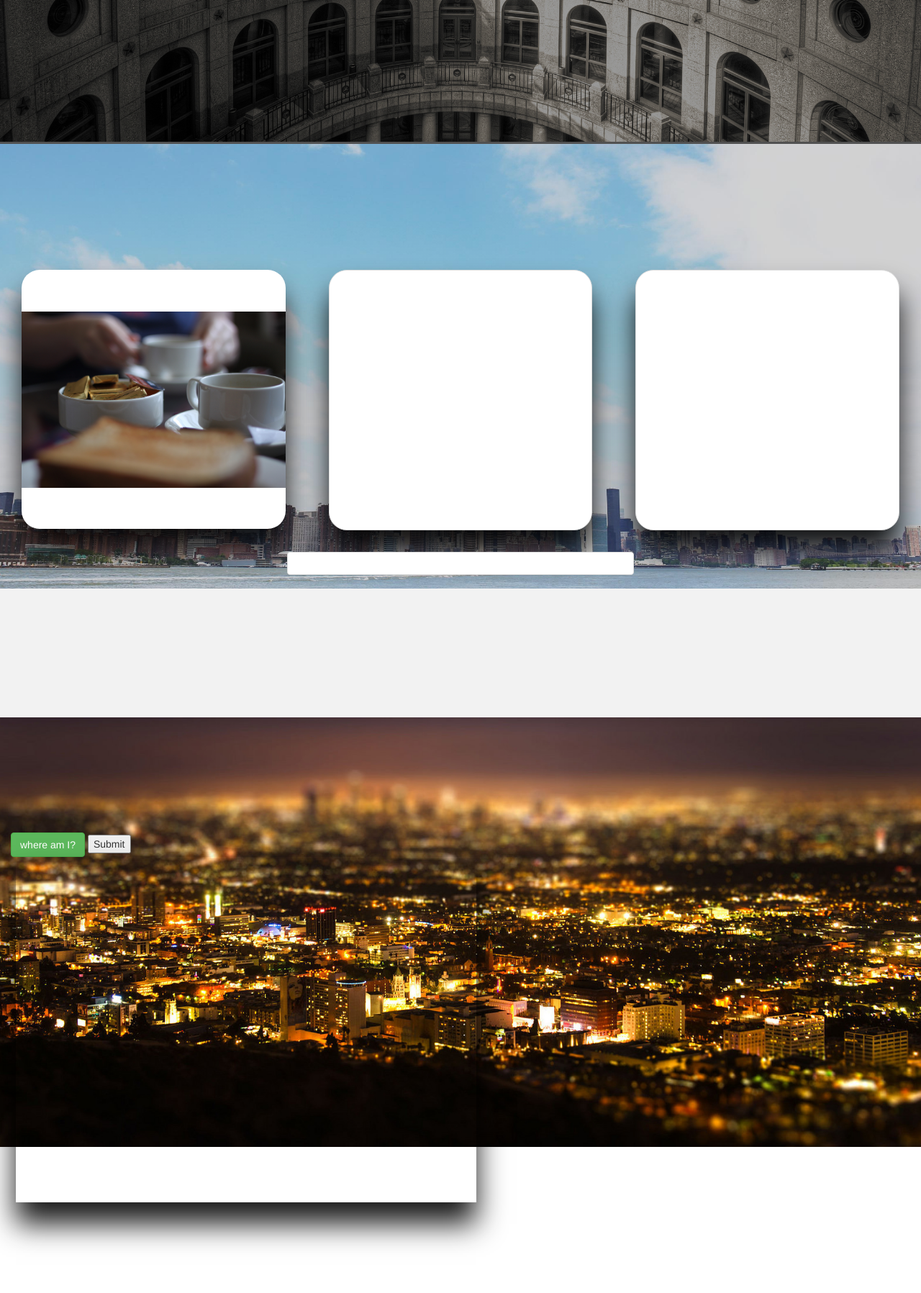
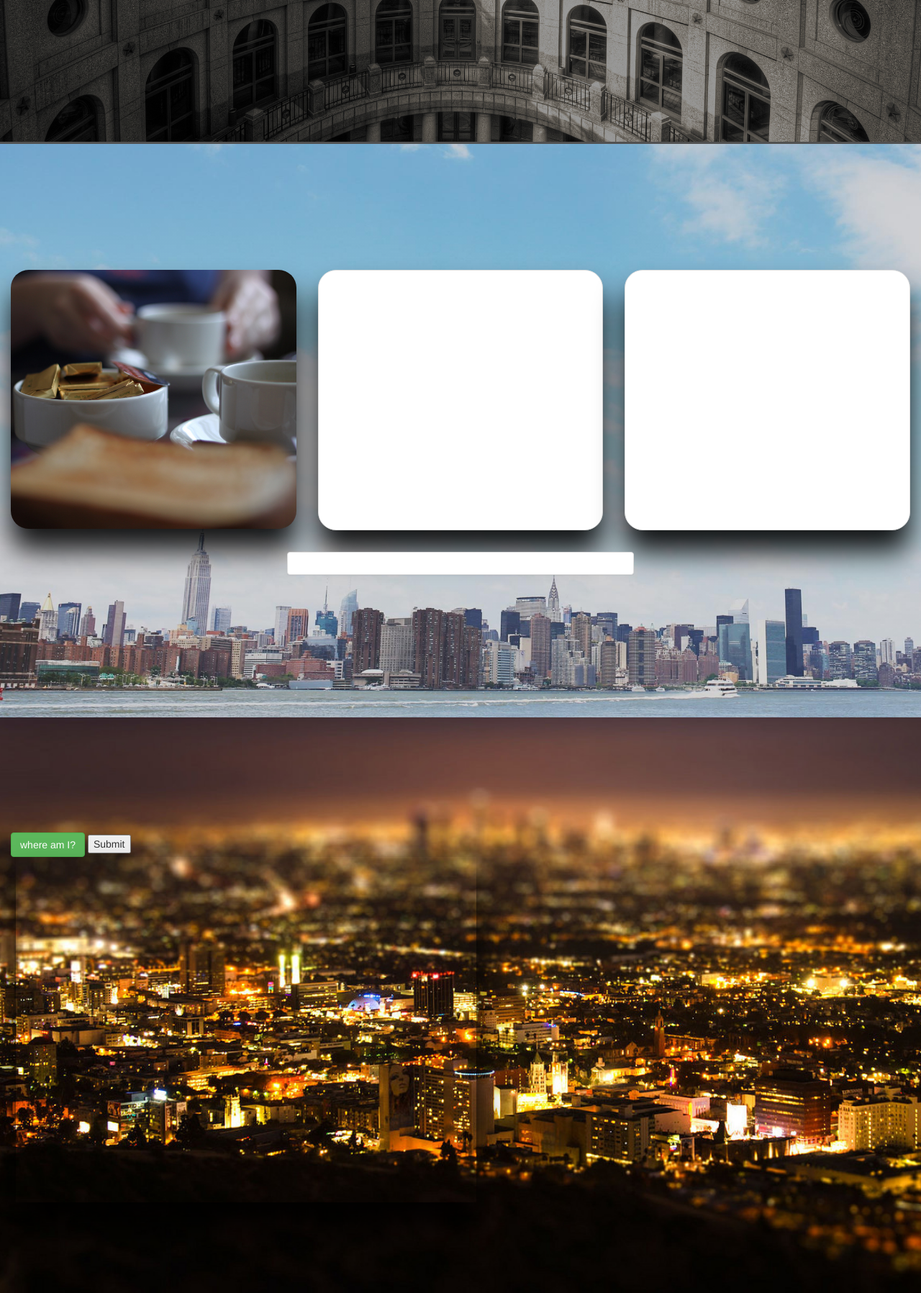
Before and after one commit to sbs863/GitStarted, a PHP site: page / in a window 1280 px wide. Shown: the part 603-2400 px from the top of the page at 72% size. Run offline with PHP 8.4, Linux system fonts and the light colour scheme; some libraries are stand-ins or nearby versions.

Commit message:
front end updates

```diff
--- a/assets/css/style.css
+++ b/assets/css/style.css
@@ -10,6 +10,14 @@
 
 html {
     min-height: 100%;
+        max-width: 100%;
+    overflow-x: hidden;
+
+}
+
+body {
+        max-width: 100%;
+    overflow-x: hidden;
 }
 
 .navbar {
@@ -37,7 +45,7 @@ html {
     background-repeat: no-repeat;
     outline-style: solid;
     outline-color: #515151;
-    background-size: 100%;
+   background-size: cover;
 }
 
 #page1 {
@@ -46,12 +54,13 @@ html {
     justify-content: center;
     min-height: 100vh;
     background-image: linear-gradient( rgba(0, 0, 0, 0.05), rgba(0, 0, 0, 0.05)), url(../images/bg.jpg);
-    background-size: 100%;
+    background-size: cover;
     background-repeat: no-repeat;
 }
 
 .times {
     min-height: 45vh;
+
 }
 
 .round {
@@ -60,7 +69,7 @@ html {
 
 .morning {
     background-image: url(../images/coffee.jpg);
-    background-size: contain;
+    background-size: cover;
     background-position: center;
     background-repeat: no-repeat;
     max-height: 100%;
@@ -76,8 +85,9 @@ html {
     justify-content: space-around;
     align-content: center;
     border-bottom-style: solid;
-    background-size: 100%;
+    background-size: cover;
     background-repeat: no-repeat;
+
 }
 
 .buttonDiv {
--- a/assets/javascript/app.js
+++ b/assets/javascript/app.js
@@ -30,6 +30,7 @@
 
 
   var myArray = ['dog', 'cat', 'pet'];
+  console.log(myArray);
 
   $(".times").click(function populateButtons(array) {
       for (var i = 0; i < myArray.length; i++) {
@@ -75,8 +76,8 @@
 
 
   /*geolocation*/
-    $("#locate").on("click", function() {
-
+  // $("#locate").on("click", function() {
+  function geoLocate() {
       var options = {
           enableHighAccuracy: true,
           timeout: 5000,
@@ -98,14 +99,22 @@
 
       navigator.geolocation.getCurrentPosition(success, error, options);
 
-        $.ajax({ url: queryURL, method: 'GET' })
+      $.ajax({
+        url: queryURL,
+         method: 'GET',
+         async: false,
+          })
           .done(function(response) {
-                startPoint.lat = response.lat;
-                startPoint.lng = response.lon;
+              startPoint.lat = parseFloat(response.lat);
+              startPoint.lng = parseFloat(response.lon);
               console.log(response.lon);
               console.log(response.lat);
+              console.log('a');
           });
-    });
+
+  }
+
+  // });
   console.log(startPoint);
   /*places search */
   function initmap() {
@@ -141,14 +150,14 @@
       if (status === google.maps.places.PlacesServiceStatus.OK) {
           for (var i = 0; i < results.length; i++) {
               shoppingArray.push(results[i]);
-                console.log(shoppingArray);
+              // console.log(shoppingArray);
           }
 
           /*calls to other functions must be made in this space within callback*/
           initMap2();
 
       }
-    };
+  }
 
   function callback2(results, status) {
       if (status === google.maps.places.PlacesServiceStatus.OK) {
@@ -156,21 +165,36 @@
               museumArray.push(results[i].vicinity);
           }
       }
-    };
+  }
   /*directions functions*/
   /*creates map*/
   function initMap2() {
+
+      geoLocate();
+      console.log(startPoint.lng + ";alsjkfasd;kfjasd;flkj");
       var directionsService = new google.maps.DirectionsService;
       var directionsDisplay = new google.maps.DirectionsRenderer;
       var map2 = new google.maps.Map(document.getElementById('map2'), {
-            zoom: 6,
-            center: { lat: 41.85, lng: -87.65 }
+          zoom: 11,
+          center: new google.maps.LatLng(startPoint.lat,startPoint.lng)
       });
       directionsDisplay.setMap(map2);
       document.getElementById('submit').addEventListener('click', function() {
           calculateAndDisplayRoute(directionsService, directionsDisplay);
+
+
       });
+
+      //parseInt(startPoint.lng);
+      // parseInt(startPoint.lat);
+      console.log("start point  " + startPoint);
+      console.log("start point.lat ass " + startPoint.lat);
+      console.log("start point.lng ass " + startPoint.lng);
+      // map2.setCenter(new google.maps.LatLng(startPoint.lat, startPoint.lng));
+      // map2.setCenter(startPoint);
+
   }
+
   /*makes route*/
   function calculateAndDisplayRoute(directionsService, directionsDisplay) {
       /*cleans up data to pass address*/
--- a/main.html
+++ b/main.html
@@ -67,26 +67,26 @@
             <div class="col-md-12 col-sm-12 col-xs-12 ">
                 <div class="row">
                     <div class="col-md-4 col-sm-4 col-xs-4  ">
-                        <div class="col-md-12 col-sm-12 col-xs-12  ">
-                            <div class="  panel panel-default morning shadow round">
+                        <!-- <div class="col-md-12 col-sm-12 col-xs-12  "> -->
+                            <div class="  panel panel-default morning shadow round ">
                                 <a href="#page2 " class="panel-body times center"></a>
                             </div>
-                        </div>
+                        <!-- </div> -->
                     </div>
                     <div class="col-md-4 col-sm-4 col-xs-4 ">
-                        <div class="col-md-12 col-sm-12 col-xs-12">
+                        <!-- <div class="col-md-12 col-sm-12 col-xs-12"> -->
                             <div class="  panel panel-default afternoon shadow round">
                                 <a href="#page2" class="panel-body times center"></a>
 
                             </div>
-                        </div>
+                        <!-- </div> -->
                     </div>
                     <div class="col-md-4 col-sm-4 col-xs-4 ">
-                        <div class="col-md-12 col-sm-12 col-xs-12  ">
+                        <!-- <div class="col-md-12 col-sm-12 col-xs-12  "> -->
                             <div class="  panel panel-default night shadow round ">
                                 <a href="#page2" class="panel-body times center"></a>
                             </div>
-                        </div>
+                        <!-- </div> -->
                     </div>
                 </div>
                 <div class="row center">
```
Lines whose indentation alone changed are shown as unchanged.
